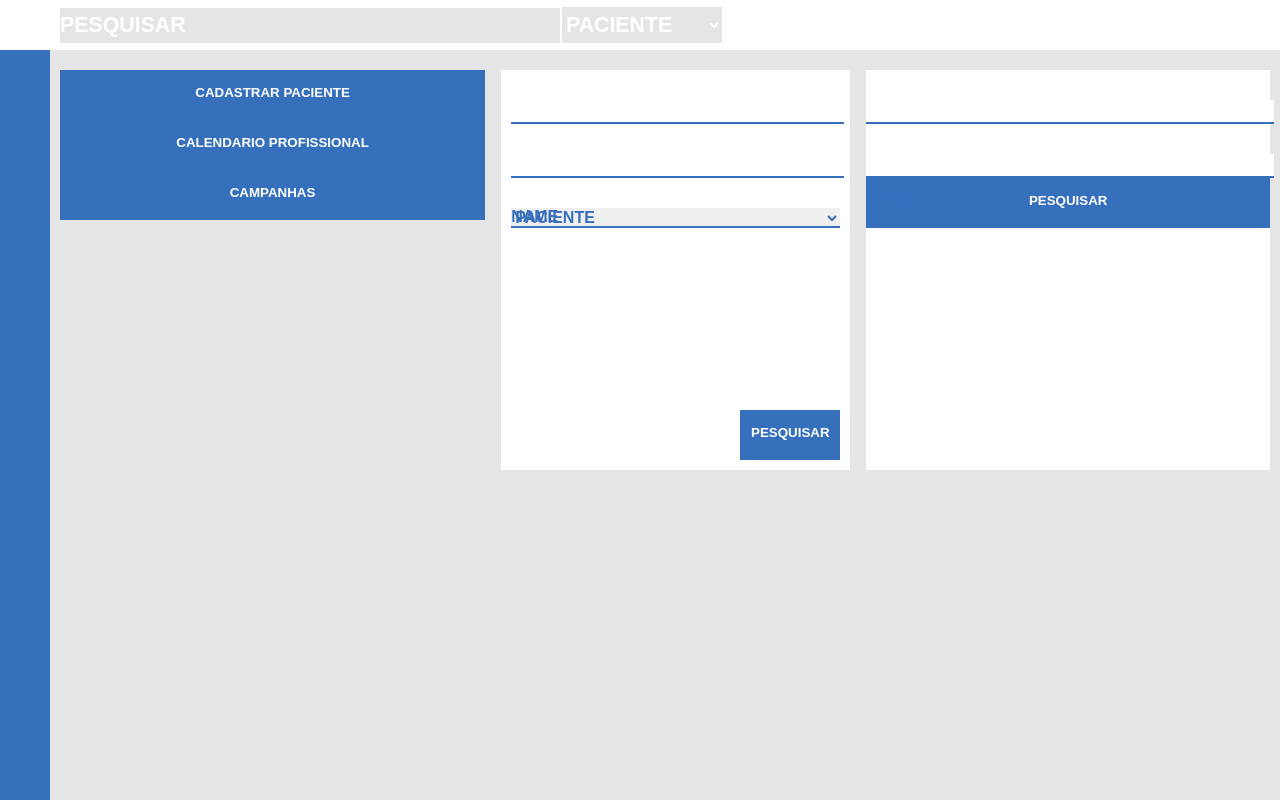
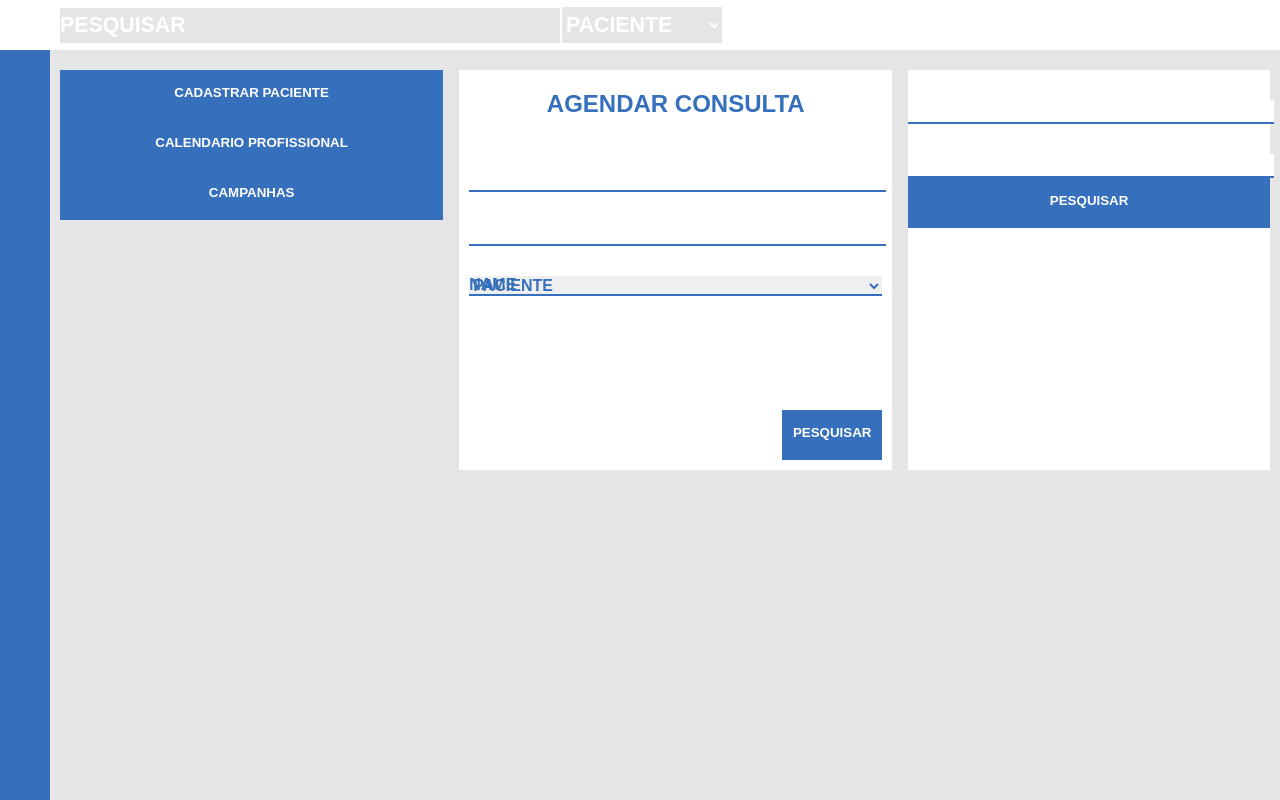
Before and after one commit to danroxha/sis, a React (Create React App) app: page / in a window 1280 px wide. Built offline with nearby package versions, Linux system fonts and the light colour scheme.

Commit message:
update components

```diff
--- a/src/components/Form/Form.css
+++ b/src/components/Form/Form.css
@@ -10,7 +10,6 @@
 }
 
 /*ANIMAÇÃO INPUTs*/
-
 .-label-input-component{
     width: 100%;
     transition: .5s;
@@ -18,6 +17,7 @@
     text-transform: uppercase;
     font-size: 12pt;
     font-weight: bold;
+    /*display: grid;*/
 }
 
 .-label-input-component span{
--- a/src/pages/DashBoard/elements/HeaderDash.js
+++ b/src/pages/DashBoard/elements/HeaderDash.js
@@ -16,6 +16,7 @@ export default function HeaderDash(){
             id = {'header_dashboard'}
         >
             <Search
+                selected = {'Valor'}
                 data = {list}
                 placeholder = {'Pesquisar'}
             />
--- a/src/pages/DashBoard/elements/components/SectionSecondary/SectionSecondary.css
+++ b/src/pages/DashBoard/elements/components/SectionSecondary/SectionSecondary.css
@@ -6,8 +6,14 @@
 }
 .section-secondary-tools form button{
     position: absolute;
-   right: 0;
+    right: 0;
     bottom: 0;
     max-width: 100px;
-    margin: 0 0px 10px 0px;
+    margin: 0 0px 30px 0px;
 }
+
+.title-section-secondary{
+    text-align: center;
+    text-transform: uppercase;
+    color: #366fbc;
+}
--- a/src/pages/DashBoard/elements/components/SectionSecondary/index.js
+++ b/src/pages/DashBoard/elements/components/SectionSecondary/index.js
@@ -10,9 +10,6 @@ export default function SectionSecondary(){
         {name: 'MEDICO'},
         {name: 'CAMPANHA'},
     ]
-    /*
-
-                */
 
     return(
         <section
@@ -21,6 +18,7 @@ export default function SectionSecondary(){
             <Form
                 classNames = {''}
             >
+                <h2 className = {'title-section-secondary'}>Agendar consulta</h2>
                 <Input
                     label='CPF'
                     name='cpf'
```
Also changed, not shown: src/components/Form/index.js (+9 -5 lines).
